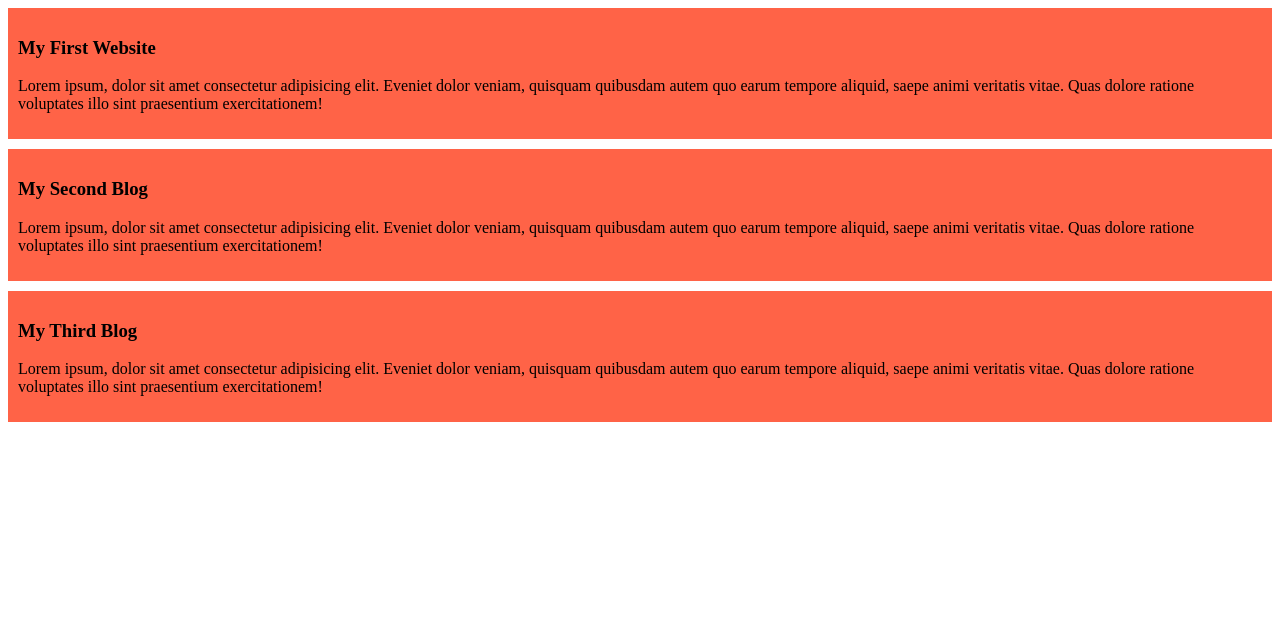
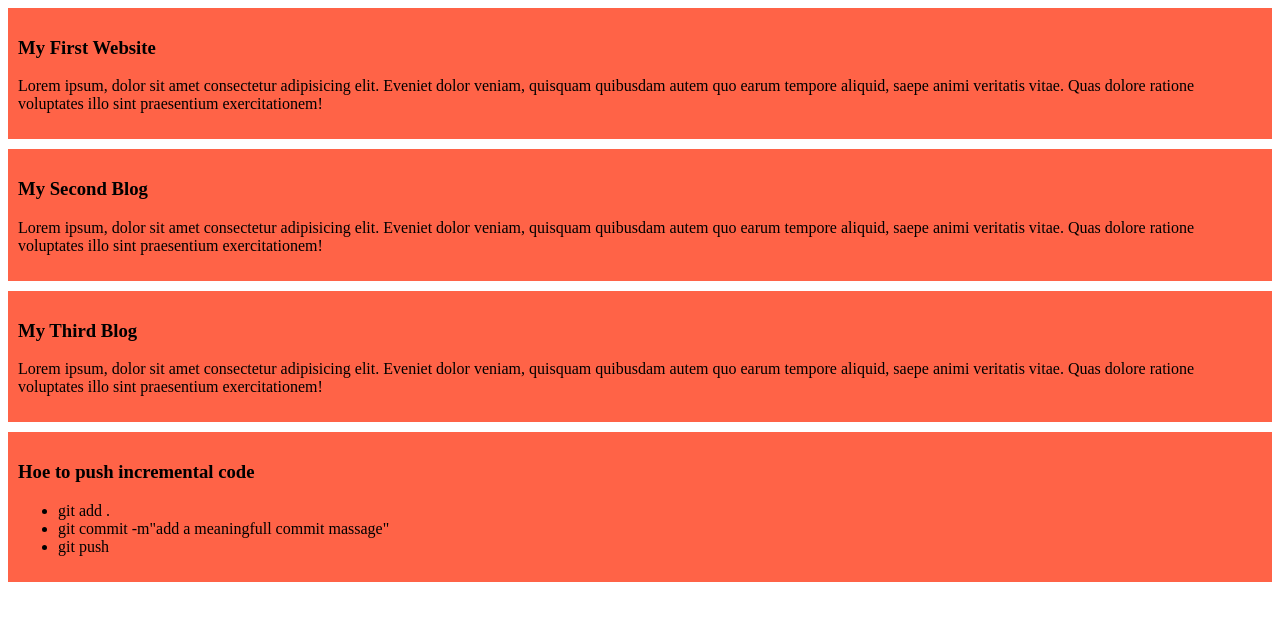
Before and after one commit to rahmanmuntasir150-coder/my-simple-website, a plain HTML site: page index.html in a window 1280 px wide. Drawn offline with Linux system fonts and the light colour scheme.

Commit message:
added a list to push code

```diff
--- a/index.html
+++ b/index.html
@@ -28,6 +28,14 @@
         earum tempore aliquid, saepe animi veritatis vitae. Quas dolore ratione voluptates illo sint praesentium
         exercitationem!</p>
 </div>
+<div>
+    <h3>Hoe to push incremental code</h3>
+    <ul>
+        <li>git add .</li>
+        <li>git commit -m"add a meaningfull commit massage"</li>
+        <li>git push</li>
+    </ul>
+</div>
 </body>
 
 </html>
```
